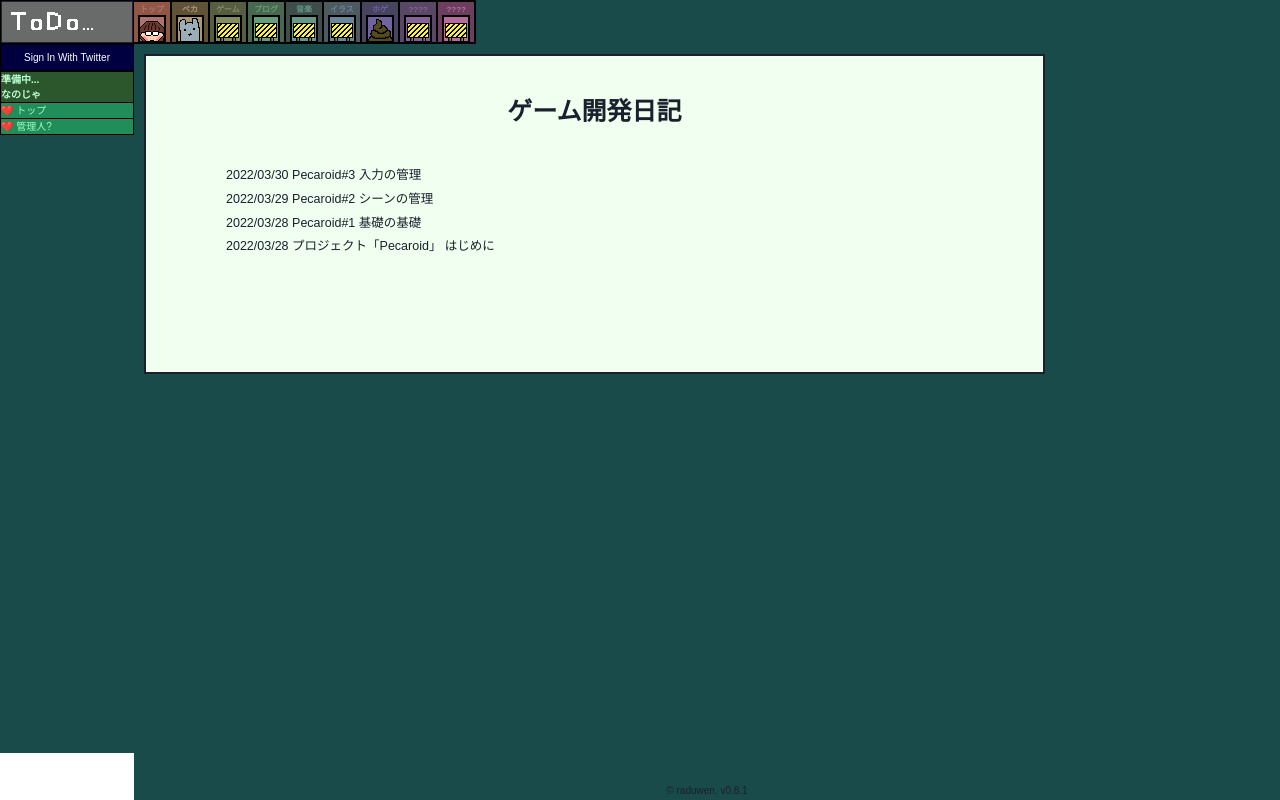
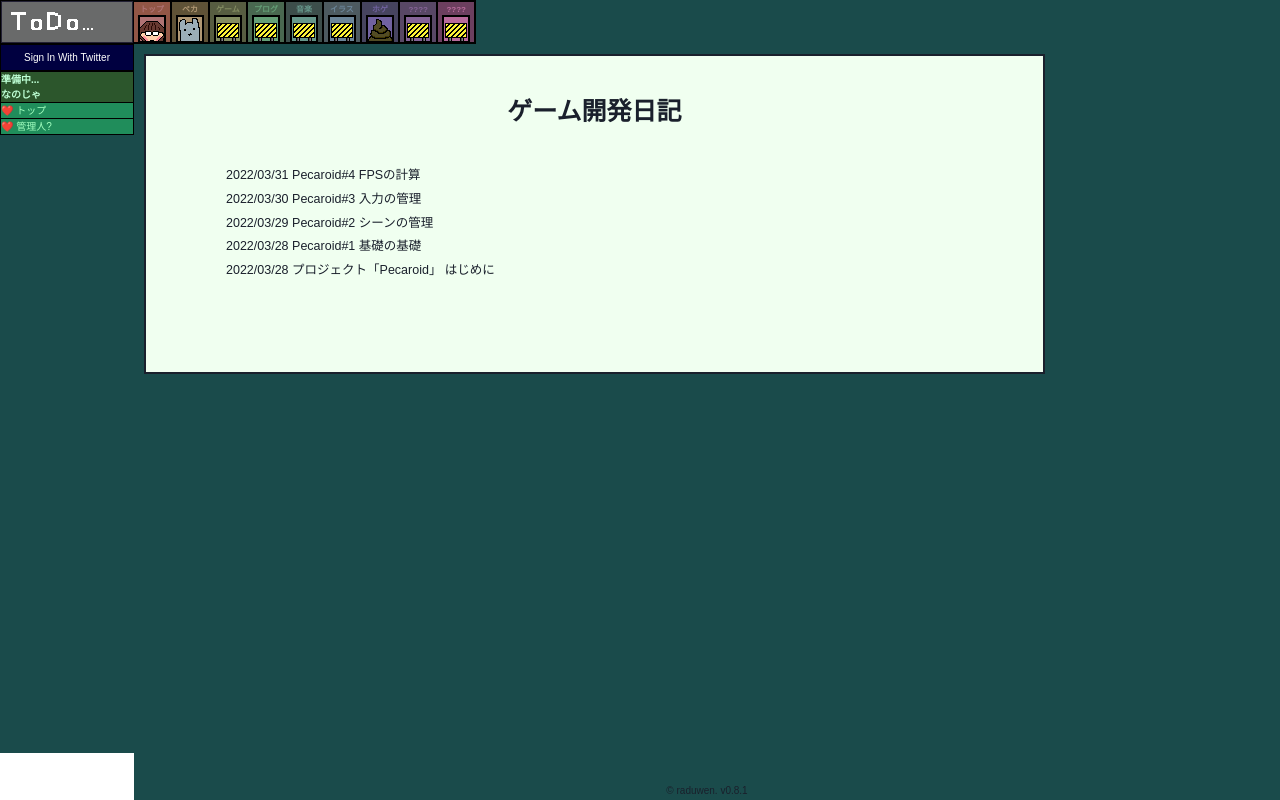
Before and after one commit to raduwen/raduwen.github.io, a Next.js app: page /programming/gamedev in a window 1280 px wide. Built offline with nearby package versions, Linux system fonts and the light colour scheme; no server answers.

Commit message:
feat: add pecaroid-4 content

```diff
--- a/src/domain/gamedev-diary/repository/PostRepository.ts
+++ b/src/domain/gamedev-diary/repository/PostRepository.ts
@@ -2,6 +2,21 @@ import { zonedTimeToUtc } from 'date-fns-tz';
 import type { PostEntity, PostWithoutBodyEntity } from '@/domain/gamedev-diary/entity';
 
 const posts: PostEntity[] = [
+  {
+    id: 'pecaroid-4',
+    project: 'pecaroid',
+    title: 'Pecaroid#4 FPSの計算',
+    date: zonedTimeToUtc('2022-03-31T16:25:00', 'Asia/Tokyo'),
+    body: [
+      { type: 'h2', body: 'FPS' },
+      { type: 'text', body: '1フレーム間の処理時間からFPSを計算するクラスを追加しました。' },
+      { type: 'text', body: '尚、FPSによって制御するような仕組みは導入しません。' },
+      { type: 'text', body: '一旦計算してどういう方針で開発するのがいいか探っていくことにします。' },
+      { type: 'h2', body: 'デバッグUI' },
+      { type: 'text', body: 'まだまだ簡易版ですがデバッグ用のUIを追加しました。' },
+      { type: 'image', attributes: { src: '/images/pecaroid4-1.png', layout: 'responsive', width: '642', height: '512' } }
+    ]
+  },
   {
     id: 'pecaroid-3',
     project: 'pecaroid',
```
Also changed, not shown: public/images/pecaroid4-1.png (added).
